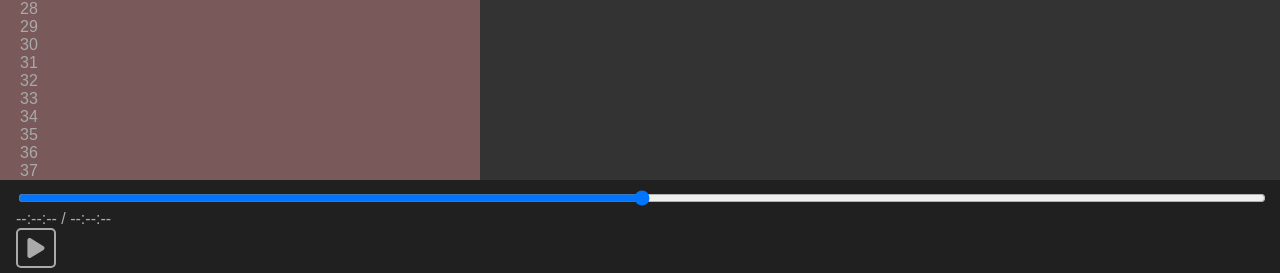
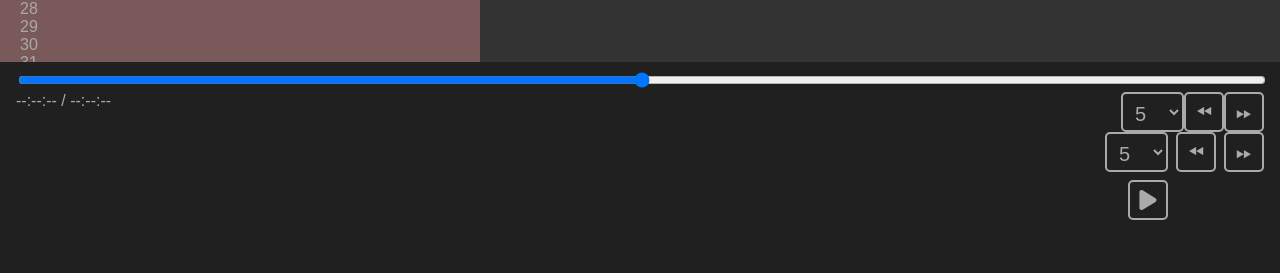
Before and after one commit to maro-ort/vlc-web, a React (Create React App) app: page / in a window 1280 px wide. Shown: the part 524-797 px from the top of the page. Built offline with nearby package versions, Linux system fonts and the light colour scheme; no server answers.

Commit message:
🚧 Working on Controls UI

```diff
--- a/src/scss/common/buttons.scss
+++ b/src/scss/common/buttons.scss
@@ -1,4 +1,4 @@
-button, .button {
+button, .button, select {
   align-items: center;
   background-color: transparent;
   border-radius: 5px;
@@ -21,3 +21,7 @@ button, .button {
     cursor: pointer;
   }
 }
+
+select {
+  width: auto;
+}
--- a/src/scss/sections/controls.scss
+++ b/src/scss/sections/controls.scss
@@ -4,6 +4,18 @@
 
 
   .controls {
+
+    &__actions {
+      display: grid;
+      grid-template-columns: repeat(3, fit-content(100%));
+      grid-template-rows: repeat(3, 1fr);
+      grid-gap: math.div($gutter, 2);
+      justify-content: end;
+
+      > * {
+        justify-self: end;
+      }
+    }
 
     &__current {
       font-size: .8em;
@@ -13,5 +25,10 @@
       cursor: pointer;
       width: 100%;
     }
+
+    &__time {
+      display: flex;
+      justify-content: space-between;
+    }
   }
 }
--- a/src/ui/Controls.tsx
+++ b/src/ui/Controls.tsx
@@ -5,6 +5,23 @@ import { AppCtx } from '@src/App'
 import { second2Time } from '@utils/secont2time'
 
 import { ReactComponent as PlaySvg } from '@svg/play.svg'
+
+// 23E9 ⏩︎ fast forward
+// 23EA ⏪︎ rewind, fast backwards
+// 23EB ⏫︎ fast increase
+// 23EC ⏬︎ fast decrease
+// 23ED ⏭︎ skip to end, next
+// 23EE ⏮︎ skip to start, previous
+// 23EF ⏯︎ play/pause toggle
+// 23F1 ⏱︎ stopwatch
+// 23F2 ⏲︎ timer clock
+// 23F3 ⏳︎ hourglass
+// 23F4 ⏴︎ reverse, back
+// 23F5 ⏵︎ forward, next, play
+// 23F6 ⏶︎ increase
+// 23F7 ⏷︎ decrease
+// 23F8 ⏸︎ pause
+// 23F9 ⏹︎ stop
 
 // Title
 // Time
@@ -34,34 +51,64 @@ const Seek: FC<{ seek: (pos: string) => void }> = ({ seek }) => {
 const Controls: FC<{}> = () => {
   const { vlc } = useContext(AppCtx)
   const [status, setStatus] = useState<Status>()
+  const [updateStatusDelay, setUpdateStatusDelay] = useState(500)
 
-  const updateStatus = () => vlc.status().then(setStatus)
+  const updateStatus = () => {
+    vlc.status().then(setStatus)
+  }
+
+  // updateStatusDelay
+  useEffect(() => {
+    if (!status?.state) return
+    else if (['paused', 'stopped'].includes(status.state)) setUpdateStatusDelay(5000)
+    else setUpdateStatusDelay(500)
+  }, [status?.state])
 
   // updateStatus()
   useEffect(() => {
-    const updateStatusInterval = setInterval(updateStatus, 1000)
+    const updateStatusInterval = setInterval(updateStatus, updateStatusDelay)
 
     return () => {
       clearInterval(updateStatusInterval)
     }
     // eslint-disable-next-line react-hooks/exhaustive-deps
-  }, [])
+  }, [updateStatusDelay])
 
   return (
     <section id="controls">
       <div className="controls__current">{status?.title}</div>
+      <Seek seek={vlc.controls.seek} />
       <div className="controls__time">
-        <Seek seek={vlc.controls.seek} />
         <div>
           {second2Time(status?.time.current)} / {second2Time(status?.time.length)}
         </div>
+
+        <div>
+          <select>
+            <option>5</option>
+            <option>10</option>
+            <option>15</option>
+          </select>
+          <button>⏪︎</button>
+          <button>⏩︎</button>
+        </div>
       </div>
 
-      {
-        <button>
-          <PlaySvg />
-        </button>
-      }
+      <div>
+        <div className="controls__actions">
+          <select>
+            <option>5</option>
+            <option>10</option>
+            <option>15</option>
+          </select>
+          <button>⏪︎</button>
+          <button>⏩︎</button>
+
+          <button>
+            <PlaySvg />
+          </button>
+        </div>
+      </div>
     </section>
   )
 }
--- a/src/vlc/index.ts
+++ b/src/vlc/index.ts
@@ -1,7 +1,7 @@
 import { browseData } from '@src/data/browse.data'
 
-const HOST = 'http://localhost:8010/proxy'
-const PASSWORD = 'vlc'
+const HOST = process.env.REACT_APP_VLC_HOST
+const PASSWORD = process.env.REACT_APP_VLC_PSSWD
 
 const sendCommand = async <T>(params: Record<string, string> = {}, path: string = 'status'): Promise<T> => {
   const query = Object.entries(params)
```
